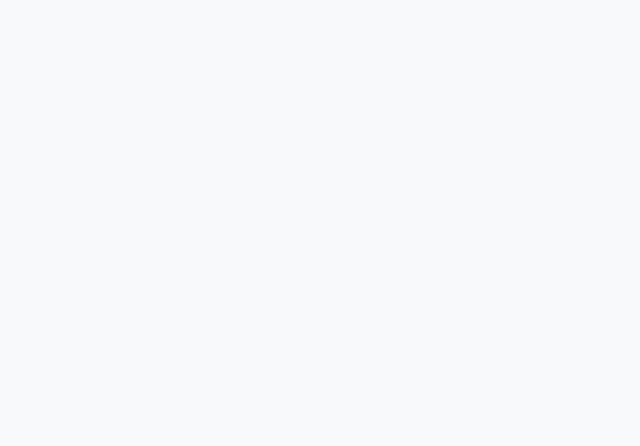
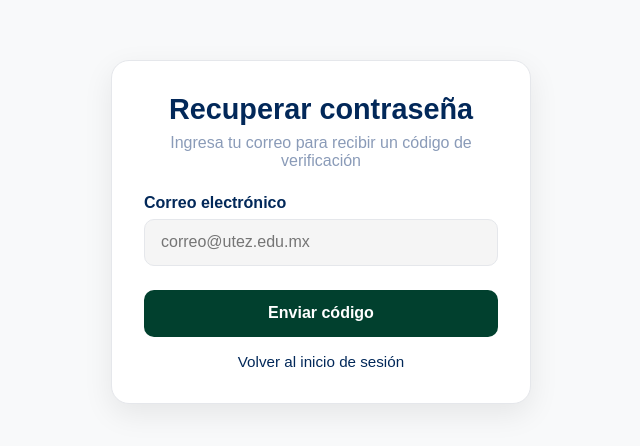
Before and after one commit to GatoGroZero/resource-management-system, a React app in the folder web/: page /forgot-password in a window 1280 px wide. Before the commit this address had no page. Shown: the part 168-614 px from the top of the page, without its empty margins (319-959 px from the left). Built offline with nearby package versions, Linux system fonts and the light colour scheme; the HTML template or start-up script is replaced by a standard one.

Commit message:
feat(web): implementar flujo real de recuperacion de contrasena

```diff
--- a/web/src/index.css
+++ b/web/src/index.css
@@ -93,3 +93,8 @@ input {
   color: #8B0000;
   font-size: 0.85rem;
 }
+.auth-link {
+  color: #022859;
+  font-size: 0.95rem;
+  cursor: pointer;
+}
--- a/web/src/pages/auth/ForgotPasswordPage.jsx
+++ b/web/src/pages/auth/ForgotPasswordPage.jsx
@@ -1,11 +1,9 @@
 import { useForm } from 'react-hook-form'
 import { z } from 'zod'
 import { zodResolver } from '@hookform/resolvers/zod'
-import { useNavigate, Link } from 'react-router-dom'
+import { Link, useNavigate } from 'react-router-dom'
 import { forgotPasswordRequest } from '../../api/authApi'
 import { showToast } from '../../utils/alertUtils'
-import AppInput from '../../components/common/AppInput'
-import AppButton from '../../components/common/AppButton'
 
 const schema = z.object({
   email: z.string().min(1, 'El correo es obligatorio').email('El correo no es válido'),
@@ -20,16 +18,20 @@ function ForgotPasswordPage() {
     formState: { errors, isSubmitting },
   } = useForm({
     resolver: zodResolver(schema),
+    defaultValues: {
+      email: '',
+    },
   })
 
   const onSubmit = async (data) => {
     try {
       await forgotPasswordRequest(data)
-      sessionStorage.setItem('recoveryEmail', data.email)
+      localStorage.setItem('resetEmail', data.email)
       showToast('success', 'Código enviado correctamente')
       navigate('/verify-otp')
     } catch (error) {
-      showToast('error', error?.response?.data?.message || 'No se pudo enviar el código')
+      const message = error?.response?.data?.message || 'No se pudo enviar el código'
+      showToast('error', message)
     }
   }
 
@@ -37,24 +39,31 @@ function ForgotPasswordPage() {
     <div className="auth-page">
       <div className="auth-card">
         <h1 className="auth-title">Recuperar contraseña</h1>
-        <p className="auth-subtitle">Ingresa tu correo para recibir el código OTP</p>
+        <p className="auth-subtitle">
+          Ingresa tu correo para recibir un código de verificación
+        </p>
 
-        <form className="form" onSubmit={handleSubmit(onSubmit)}>
-          <AppInput
-            label="Correo"
-            type="email"
-            placeholder="admin@sgr.com"
-            registration={register('email')}
-            error={errors.email?.message}
-          />
+        <form onSubmit={handleSubmit(onSubmit)} className="auth-form">
+          <div className="auth-field">
+            <label className="auth-label">Correo electrónico</label>
+            <input
+              type="email"
+              placeholder="correo@utez.edu.mx"
+              {...register('email')}
+              className="auth-input"
+            />
+            {errors.email && <span className="auth-error">{errors.email.message}</span>}
+          </div>
 
-          <AppButton type="submit" variant="primary">
+          <button type="submit" disabled={isSubmitting} className="auth-button">
             {isSubmitting ? 'Enviando...' : 'Enviar código'}
-          </AppButton>
+          </button>
         </form>
 
-        <div className="link-text">
-          <Link to="/login">Volver al login</Link>
+        <div style={{ marginTop: '1rem', textAlign: 'center' }}>
+          <Link to="/login" className="auth-link">
+            Volver al inicio de sesión
+          </Link>
         </div>
       </div>
     </div>
--- a/web/src/pages/auth/ResetPasswordPage.jsx
+++ b/web/src/pages/auth/ResetPasswordPage.jsx
@@ -1,20 +1,19 @@
+import { useEffect } from 'react'
 import { useForm } from 'react-hook-form'
 import { z } from 'zod'
 import { zodResolver } from '@hookform/resolvers/zod'
-import { useNavigate, Link } from 'react-router-dom'
+import { useNavigate } from 'react-router-dom'
 import { resetPasswordRequest } from '../../api/authApi'
 import { showToast } from '../../utils/alertUtils'
-import AppInput from '../../components/common/AppInput'
-import AppButton from '../../components/common/AppButton'
 
 const schema = z
   .object({
     newPassword: z
       .string()
-      .min(8, 'Mínimo 8 caracteres'),
+      .min(8, 'La contraseña debe tener al menos 8 caracteres'),
     confirmPassword: z
       .string()
-      .min(8, 'Confirma tu contraseña'),
+      .min(8, 'La confirmación debe tener al menos 8 caracteres'),
   })
   .refine((data) => data.newPassword === data.confirmPassword, {
     message: 'Las contraseñas no coinciden',
@@ -23,8 +22,14 @@ const schema = z
 
 function ResetPasswordPage() {
   const navigate = useNavigate()
-  const recoveryEmail = sessionStorage.getItem('recoveryEmail')
-  const verifiedOtp = sessionStorage.getItem('verifiedOtp')
+  const email = localStorage.getItem('resetEmail') || ''
+  const code = localStorage.getItem('resetCode') || ''
+
+  useEffect(() => {
+    if (!email || !code) {
+      navigate('/forgot-password')
+    }
+  }, [email, code, navigate])
 
   const {
     register,
@@ -32,23 +37,28 @@ function ResetPasswordPage() {
     formState: { errors, isSubmitting },
   } = useForm({
     resolver: zodResolver(schema),
+    defaultValues: {
+      newPassword: '',
+      confirmPassword: '',
+    },
   })
 
   const onSubmit = async (data) => {
     try {
       await resetPasswordRequest({
-        email: recoveryEmail,
-        code: verifiedOtp,
+        email,
+        code,
         newPassword: data.newPassword,
       })
 
-      sessionStorage.removeItem('recoveryEmail')
-      sessionStorage.removeItem('verifiedOtp')
+      localStorage.removeItem('resetEmail')
+      localStorage.removeItem('resetCode')
 
-      showToast('success', 'Contraseña actualizada')
+      showToast('success', 'Contraseña actualizada correctamente')
       navigate('/login')
     } catch (error) {
-      showToast('error', error?.response?.data?.message || 'No se pudo actualizar la contraseña')
+      const message = error?.response?.data?.message || 'No se pudo actualizar la contraseña'
+      showToast('error', message)
     }
   }
 
@@ -56,33 +66,41 @@ function ResetPasswordPage() {
     <div className="auth-page">
       <div className="auth-card">
         <h1 className="auth-title">Nueva contraseña</h1>
-        <p className="auth-subtitle">Ingresa y confirma tu nueva contraseña</p>
+        <p className="auth-subtitle">
+          Ingresa tu nueva contraseña para completar la recuperación
+        </p>
 
-        <form className="form" onSubmit={handleSubmit(onSubmit)}>
-          <AppInput
-            label="Nueva contraseña"
-            type="password"
-            placeholder="Nueva123*"
-            registration={register('newPassword')}
-            error={errors.newPassword?.message}
-          />
+        <form onSubmit={handleSubmit(onSubmit)} className="auth-form">
+          <div className="auth-field">
+            <label className="auth-label">Nueva contraseña</label>
+            <input
+              type="password"
+              placeholder="********"
+              {...register('newPassword')}
+              className="auth-input"
+            />
+            {errors.newPassword && (
+              <span className="auth-error">{errors.newPassword.message}</span>
+            )}
+          </div>
 
-          <AppInput
-            label="Confirmar contraseña"
-            type="password"
-            placeholder="Nueva123*"
-            registration={register('confirmPassword')}
-            error={errors.confirmPassword?.message}
-          />
+          <div className="auth-field">
+            <label className="auth-label">Confirmar contraseña</label>
+            <input
+              type="password"
+              placeholder="********"
+              {...register('confirmPassword')}
+              className="auth-input"
+            />
+            {errors.confirmPassword && (
+              <span className="auth-error">{errors.confirmPassword.message}</span>
+            )}
+          </div>
 
-          <AppButton type="submit" variant="primary">
+          <button type="submit" disabled={isSubmitting} className="auth-button">
             {isSubmitting ? 'Guardando...' : 'Actualizar contraseña'}
-          </AppButton>
+          </button>
         </form>
-
-        <div className="link-text">
-          <Link to="/login">Volver al login</Link>
-        </div>
       </div>
     </div>
   )
--- a/web/src/pages/auth/VerifyOtpPage.jsx
+++ b/web/src/pages/auth/VerifyOtpPage.jsx
@@ -1,11 +1,10 @@
+import { useEffect } from 'react'
 import { useForm } from 'react-hook-form'
 import { z } from 'zod'
 import { zodResolver } from '@hookform/resolvers/zod'
-import { useNavigate, Link } from 'react-router-dom'
+import { Link, useNavigate } from 'react-router-dom'
 import { verifyOtpRequest } from '../../api/authApi'
 import { showToast } from '../../utils/alertUtils'
-import AppInput from '../../components/common/AppInput'
-import AppButton from '../../components/common/AppButton'
 
 const schema = z.object({
   code: z
@@ -16,7 +15,13 @@ const schema = z.object({
 
 function VerifyOtpPage() {
   const navigate = useNavigate()
-  const recoveryEmail = sessionStorage.getItem('recoveryEmail')
+  const email = localStorage.getItem('resetEmail') || ''
+
+  useEffect(() => {
+    if (!email) {
+      navigate('/forgot-password')
+    }
+  }, [email, navigate])
 
   const {
     register,
@@ -24,19 +29,24 @@ function VerifyOtpPage() {
     formState: { errors, isSubmitting },
   } = useForm({
     resolver: zodResolver(schema),
+    defaultValues: {
+      code: '',
+    },
   })
 
   const onSubmit = async (data) => {
     try {
       await verifyOtpRequest({
-        email: recoveryEmail,
+        email,
         code: data.code,
       })
-      sessionStorage.setItem('verifiedOtp', data.code)
-      showToast('success', 'Código válido')
+
+      localStorage.setItem('resetCode', data.code)
+      showToast('success', 'Código verificado correctamente')
       navigate('/reset-password')
     } catch (error) {
-      showToast('error', error?.response?.data?.message || 'Código inválido')
+      const message = error?.response?.data?.message || 'Código inválido'
+      showToast('error', message)
     }
   }
 
@@ -44,23 +54,32 @@ function VerifyOtpPage() {
     <div className="auth-page">
       <div className="auth-card">
         <h1 className="auth-title">Verificar código</h1>
-        <p className="auth-subtitle">Ingresa el NIP de 6 dígitos recibido</p>
+        <p className="auth-subtitle">
+          Ingresa el código de 6 dígitos enviado a tu correo
+        </p>
 
-        <form className="form" onSubmit={handleSubmit(onSubmit)}>
-          <AppInput
-            label="Código OTP"
-            placeholder="123456"
-            registration={register('code')}
-            error={errors.code?.message}
-          />
+        <form onSubmit={handleSubmit(onSubmit)} className="auth-form">
+          <div className="auth-field">
+            <label className="auth-label">Código</label>
+            <input
+              type="text"
+              maxLength="6"
+              placeholder="123456"
+              {...register('code')}
+              className="auth-input"
+            />
+            {errors.code && <span className="auth-error">{errors.code.message}</span>}
+          </div>
 
-          <AppButton type="submit" variant="primary">
+          <button type="submit" disabled={isSubmitting} className="auth-button">
             {isSubmitting ? 'Verificando...' : 'Verificar código'}
-          </AppButton>
+          </button>
         </form>
 
-        <div className="link-text">
-          <Link to="/forgot-password">Volver</Link>
+        <div style={{ marginTop: '1rem', textAlign: 'center' }}>
+          <Link to="/forgot-password" className="auth-link">
+            Reenviar o cambiar correo
+          </Link>
         </div>
       </div>
     </div>
--- a/web/src/routes/AppRouter.jsx
+++ b/web/src/routes/AppRouter.jsx
@@ -1,6 +1,9 @@
 import { Navigate, Route, Routes } from 'react-router-dom'
 import ProtectedRoute from './ProtectedRoute'
 import LoginPage from '../pages/auth/LoginPage'
+import ForgotPasswordPage from '../pages/auth/ForgotPasswordPage'
+import VerifyOtpPage from '../pages/auth/VerifyOtpPage'
+import ResetPasswordPage from '../pages/auth/ResetPasswordPage'
 import DashboardPage from '../pages/dashboard/DashboardPage'
 import RequestsPage from '../pages/requests/RequestsPage'
 import NewRequestPage from '../pages/requests/NewRequestPage'
@@ -14,6 +17,9 @@ function AppRouter() {
     <Routes>
       <Route path="/" element={<Navigate to="/login" replace />} />
       <Route path="/login" element={<LoginPage />} />
+      <Route path="/forgot-password" element={<ForgotPasswordPage />} />
+      <Route path="/verify-otp" element={<VerifyOtpPage />} />
+      <Route path="/reset-password" element={<ResetPasswordPage />} />
 
       <Route element={<ProtectedRoute />}>
         <Route path="/dashboard" element={<DashboardPage />} />
```
Also changed, not shown: web/src/components/layout/Sidebar.jsx (+34 -9 lines).
